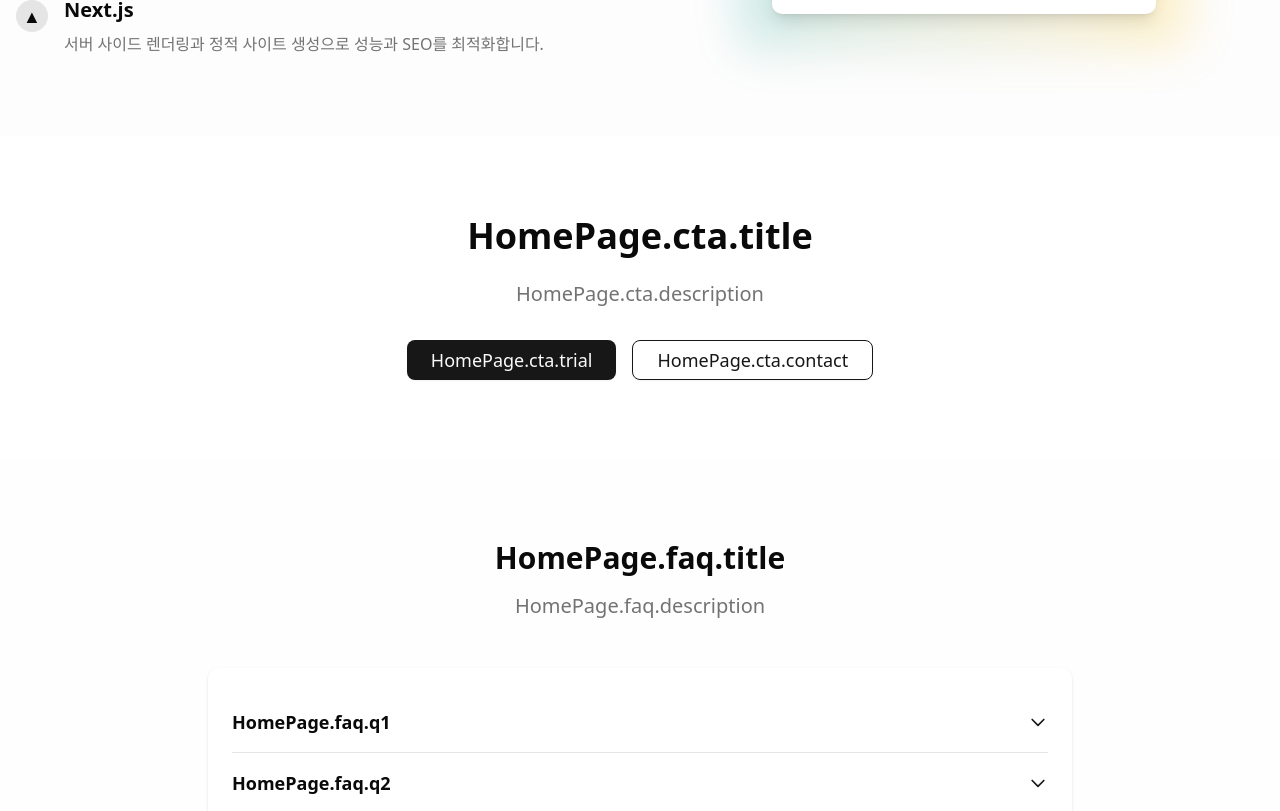
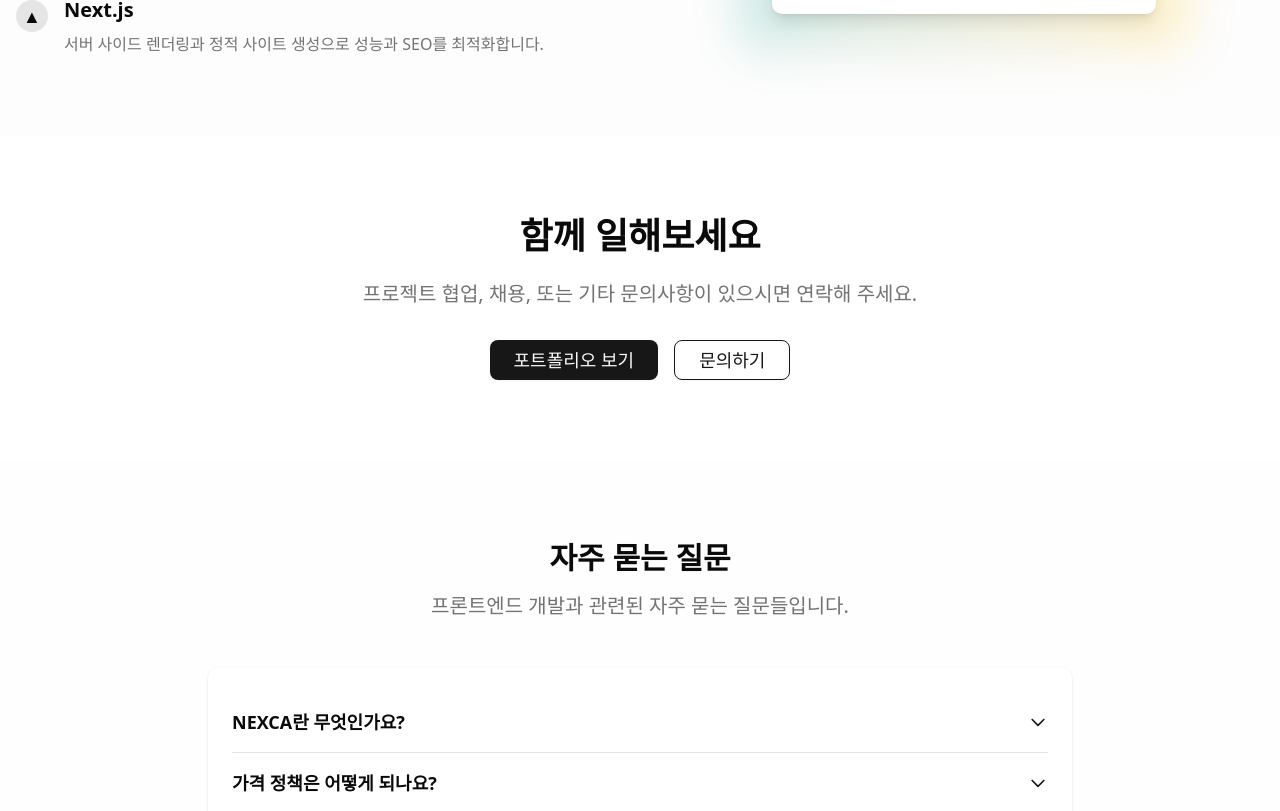
Before and after one commit to JiinSeok/useJiin-portfolio, a Next.js app: page / in a window 1280 px wide. Shown: the part 1986-2797 px from the top of the page. Built offline with nearby package versions, Linux system fonts and the light colour scheme.

Commit message:
fix: text 파일 내용 추가 및 prop 이름 수정

```diff
--- a/src/components/ui/Modal/FormModal.tsx
+++ b/src/components/ui/Modal/FormModal.tsx
@@ -13,10 +13,7 @@ import Modal, { ModalProps } from '@/components/ui/Modal/Modal'
 import { cn } from '@/lib/utils/classnames'
 import { FieldValues } from 'react-hook-form'
 
-export default function FormModal({
-  isOpen,
-  onRequestCloseAction,
-}: ModalProps) {
+export default function FormModal({ isOpen, onRequestClose }: ModalProps) {
   /**
    * 폼 제출 핸들러
    *
@@ -25,13 +22,13 @@ export default function FormModal({
    */
   const handleSubmit = async (data: FieldValues): Promise<void> => {
     console.log(data)
-    onRequestCloseAction()
+    onRequestClose()
   }
 
   return (
-    <Modal isOpen={isOpen} onRequestCloseAction={onRequestCloseAction}>
+    <Modal isOpen={isOpen} onRequestClose={onRequestClose}>
       {/* 닫기 버튼 */}
-      <Modal.CloseButton onClick={onRequestCloseAction} />
+      <Modal.CloseButton onClick={onRequestClose} />
 
       {/* 아이콘 영역 */}
       <Modal.Icon>
@@ -99,7 +96,7 @@ export default function FormModal({
             type="button"
             variant="outline"
             size="lg"
-            onClick={onRequestCloseAction}
+            onClick={onRequestClose}
           >
             취소
           </Button>
--- a/src/components/ui/Modal/Modal.tsx
+++ b/src/components/ui/Modal/Modal.tsx
@@ -19,7 +19,7 @@ import ReactModal from 'react-modal'
 export interface ModalProps {
   isOpen: boolean
   onAfterOpen?: () => void
-  onRequestCloseAction: () => void
+  onRequestClose: () => void
   children?: ReactNode
   className?: string
 }
@@ -27,7 +27,7 @@ export interface ModalProps {
 export default function Modal({
   isOpen,
   onAfterOpen,
-  onRequestCloseAction,
+  onRequestClose,
   children,
   className,
 }: ModalProps) {
@@ -44,7 +44,7 @@ export default function Modal({
     <ReactModal
       isOpen={isOpen}
       onAfterOpen={onAfterOpen}
-      onRequestClose={onRequestCloseAction || closeModal}
+      onRequestClose={onRequestClose || closeModal}
       ariaHideApp={false}
       // 모달 오버레이 스타일 - 반투명 검은 배경
       overlayClassName="fixed inset-0 flex items-center justify-center z-50 "
--- a/src/components/ui/Modal/StepperDialog.tsx
+++ b/src/components/ui/Modal/StepperDialog.tsx
@@ -17,10 +17,7 @@ import { FieldValues } from 'react-hook-form'
  * 2. 문의 내용 (제목, 유형, 메시지)
  * 3. 확인 및 제출
  */
-export default function StepperDialog({
-  isOpen,
-  onRequestCloseAction,
-}: ModalProps) {
+export default function StepperDialog({ isOpen, onRequestClose }: ModalProps) {
   // 번역 훅 사용
   const t = useTranslations('StepperDialog')
 
@@ -36,17 +33,13 @@ export default function StepperDialog({
   const handleFinalSubmit = (): void => {
     // 여기서 백엔드로 데이터를 전송합니다
     console.log('최종 폼 데이터:', formData)
-    onRequestCloseAction()
+    onRequestClose()
   }
 
   return (
-    <Modal
-      isOpen={isOpen}
-      className={'w-max'}
-      onRequestCloseAction={onRequestCloseAction}
-    >
+    <Modal isOpen={isOpen} className={'w-max'} onRequestClose={onRequestClose}>
       {/* 닫기 버튼 */}
-      <Modal.CloseButton onClick={onRequestCloseAction} />
+      <Modal.CloseButton onClick={onRequestClose} />
 
       <Modal.Body className={'w-full'}>
         {/* 제목 */}
--- a/src/constants/locales/ko.json
+++ b/src/constants/locales/ko.json
@@ -102,10 +102,23 @@
       "linkedin": "LinkedIn",
       "github-profile": "GitHub 프로필",
       "copyright": "© {year} 석지인. 모든 권리 보유.",
+      "legal": "법적 고지",
+      "privacy": "개인정보 처리방침",
+      "terms": "이용약관",
+      "cookies": "쿠키 정책",
+      "product": "제품",
+      "features": "기능",
+      "pricing": "가격",
+      "documentation": "문서",
+      "api": "API",
+      "company": "회사",
+      "about": "회사 소개",
+      "careers": "채용",
       "social": {
         "github": "깃허브",
         "linkedin": "링크드인",
-        "email": "이메일"
+        "email": "이메일",
+        "twitter": "트위터"
       }
     },
     "newsletter": {
@@ -127,6 +140,32 @@
       "a4": "Type과 Interface는 TypeScript에서 타입을 정의하는 두 가지 방법입니다. Interface는 확장성이 좋고 선언 병합이 가능한 반면, Type은 유니온 타입, 교차 타입 등 더 다양한 타입 표현이 가능합니다.",
       "q5": "useState에는 언제 어떻게 타입을 지정해야 할까?",
       "a5": "useState에는 초기값만으로 타입 추론이 충분하지 않을 때 제네릭을 사용하여 명시적으로 타입을 지정해야 합니다. 특히 null이나 undefined를 포함하는 상태, 복잡한 객체 타입의 상태에서 유용합니다."
+    },
+    "cta": {
+      "title": "함께 일해보세요",
+      "description": "프로젝트 협업, 채용, 또는 기타 문의사항이 있으시면 연락해 주세요.",
+      "trial": "포트폴리오 보기",
+      "contact": "문의하기"
+    },
+    "faq": {
+      "title": "자주 묻는 질문",
+      "description": "프론트엔드 개발과 관련된 자주 묻는 질문들입니다.",
+      "q1": "NEXCA란 무엇인가요?",
+      "a1": "NEXCA는 팀이 AI 모델을 구축, 배포 및 모니터링할 수 있도록 도와주는 AI 모델 관리 플랫폼입니다. 우리 플랫폼은 모델 훈련, 배포, 모니터링 및 협업을 위한 도구를 제공합니다.",
+      "q2": "가격 정책은 어떻게 되나요?",
+      "a2": "우리는 필요에 따라 유연한 가격 정책을 제공합니다. 기본 기능이 포함된 스타터 플랜은 무료입니다. 더 고급 기능을 위해 월 99달러부터 시작하는 프리미엄 플랜을 제공합니다. 기업용 가격은 문의해 주세요.",
+      "q3": "무료 체험 기간을 제공하나요?",
+      "a3": "네, 프리미엄 기능을 14일 동안 무료로 체험할 수 있습니다. 신용카드가 필요하지 않습니다. 가입하고 바로 플랫폼을 사용할 수 있습니다.",
+      "q4": "플랫폼은 얼마나 안전한가요?",
+      "a4": "보안은 우리의 최우선 과제입니다. 우리는 업계 표준 암호화, 정기적인 보안 감사를 사용하고 데이터 보호를 위한 모범 사례를 따릅니다. 귀하의 데이터는 전송 중이든 저장 중이든 항상 암호화됩니다.",
+      "q5": "기존 도구와 통합할 수 있나요?",
+      "a5": "네, 우리 플랫폼은 강력한 API 및 통합 옵션을 제공합니다. GitHub, Slack, Jira 등 인기 있는 도구와 연결할 수 있습니다. 또한 사용자 정의 통합을 위한 웹훅도 제공합니다."
+    },
+    "release": {
+      "title": "출시 소식 받기",
+      "description": "새로운 기능과 업데이트 소식을 가장 먼저 받아보세요.",
+      "email-placeholder": "이메일 주소를 입력하세요",
+      "subscribe": "구독하기"
     }
   },
   "ContactPage": {
```
Also changed, not shown: src/app/page.tsx (+31 -17 lines).
